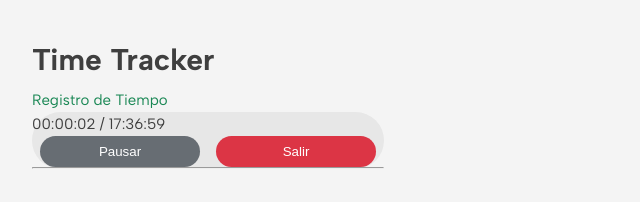
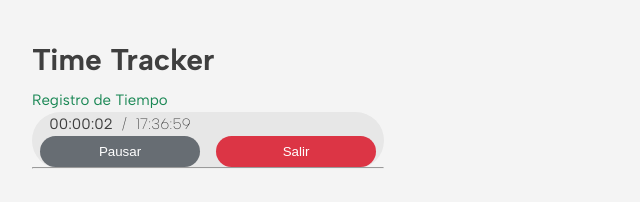
Before and after one commit to BryanS1989/time-tracker, a Vue app: page / in a window 1280 px wide. Both pictures are taken after a click on the button "Entrar". Shown: the top 202 px of the page, without its empty margins (0-640 px from the left). Built offline with nearby package versions, Linux system fonts and the light colour scheme.

Commit message:
Modify BaseTime: - Use SetInterval and ClearInterval from Window (TS error on build) - Add classes to component - separate slash into his own span

```diff
--- a/src/components/shared/BaseTimer.vue
+++ b/src/components/shared/BaseTimer.vue
@@ -38,10 +38,10 @@ watch(
             state.clockInTime = actionTime;
             state.counter = 0;
             if (state.interval === 0) {
-                state.interval = setInterval(addSecond, 1000);
+                state.interval = window.setInterval(addSecond, 1000);
             }
         } else {
-            clearInterval(state.interval);
+            window.clearInterval(state.interval);
             state.interval = 0;
         }
     }
@@ -77,13 +77,25 @@ const entryTime = computed(() => {
 </script>
 
 <template>
-    <p>
+    <p class="base--timer display-flex mx-1">
         <span>{{ elapsedTime }}</span>
         <span
             v-if="props.startCount"
-            class="text--secondary"
+            class="text-secondary"
         >
-            / {{ entryTime }}</span
+            /
+        </span>
+        <span
+            v-if="props.startCount"
+            class="text-secondary"
         >
+            {{ entryTime }}
+        </span>
     </p>
 </template>
+
+<style>
+.base--timer {
+    width: 10rem;
+}
+</style>
```
